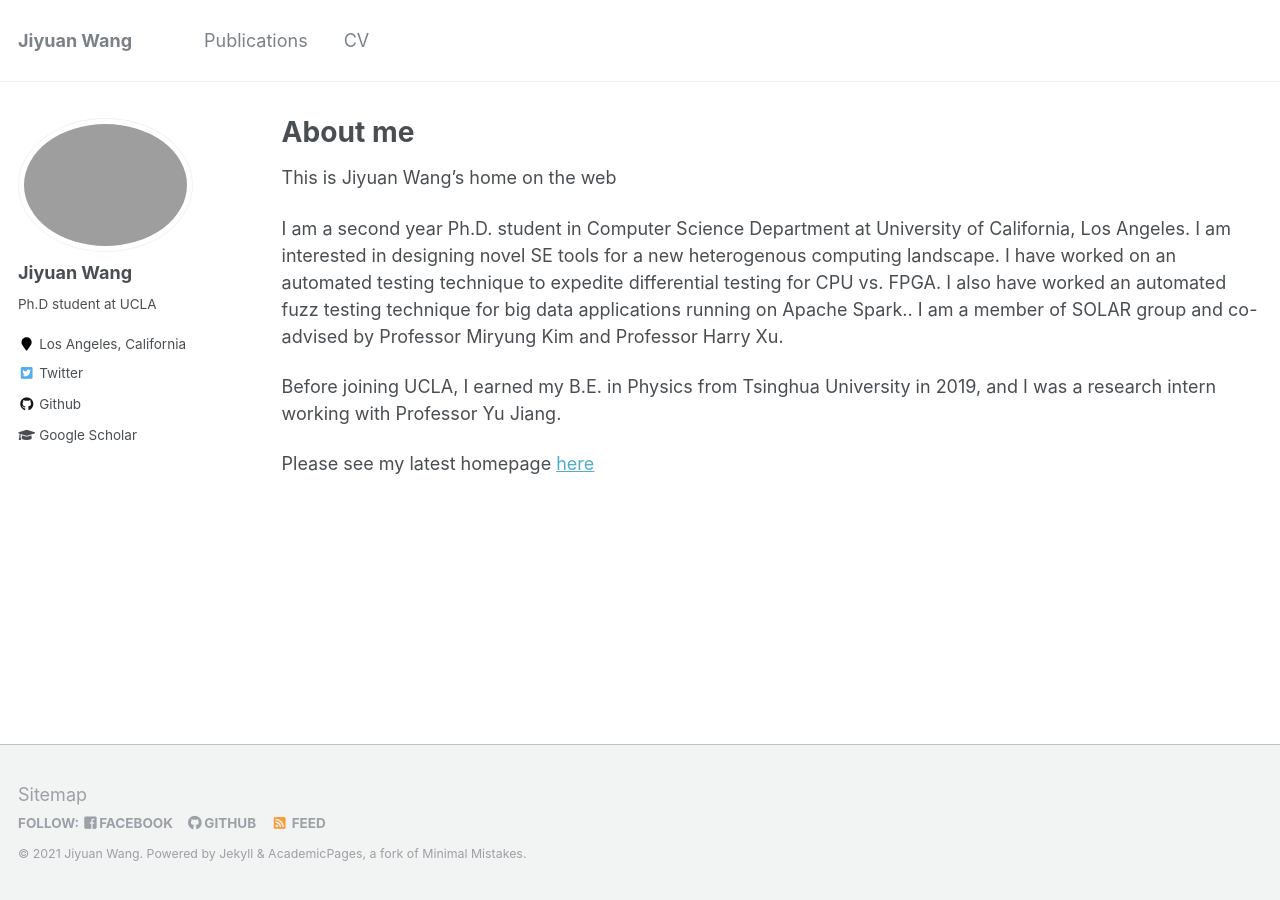
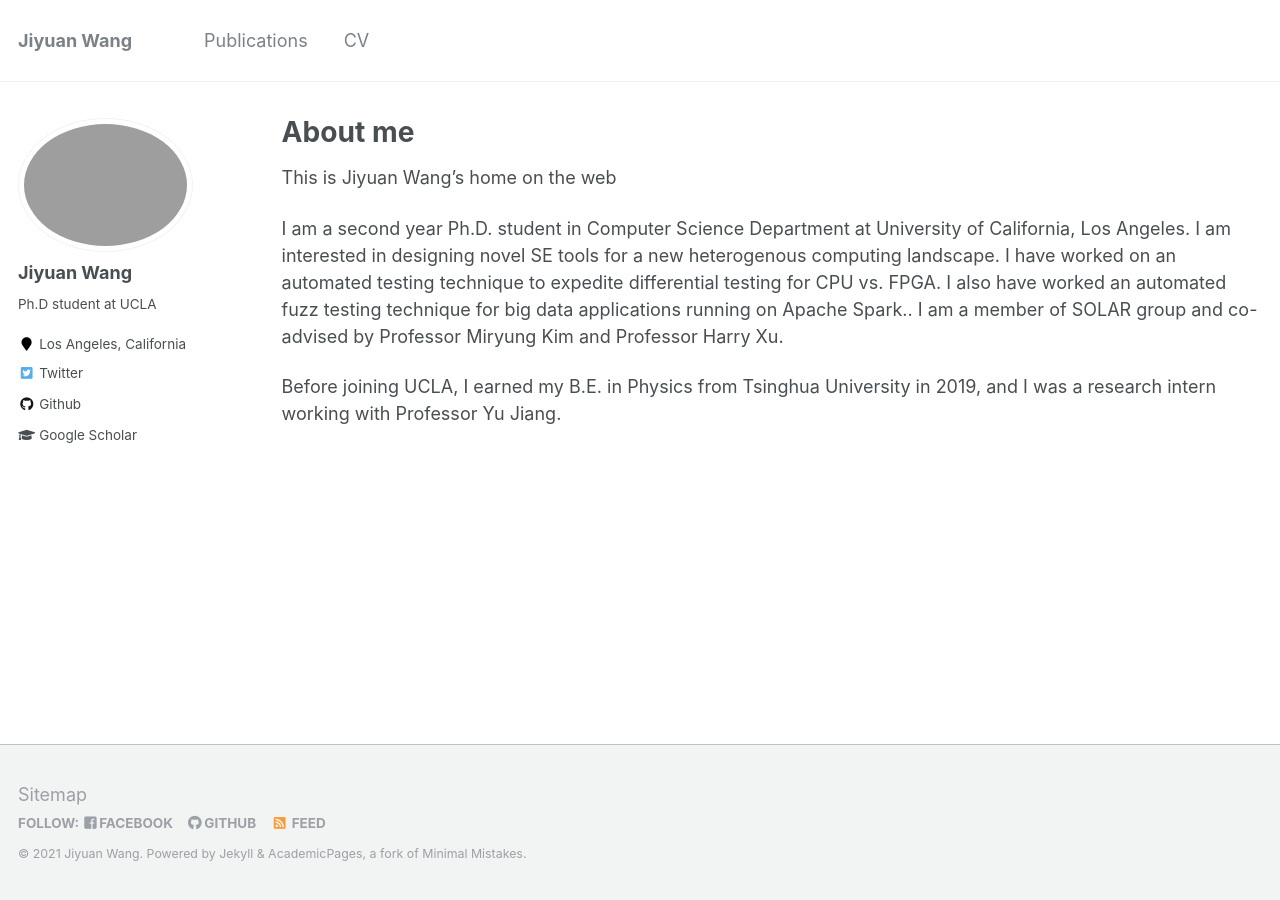
Before and after one commit to wjy99-c/wjy99-c.github.io, a Jekyll site: the page built from _pages/about.md, in a window 1280 px wide. Built offline with Jekyll 4.4.1, drawn with Linux system fonts in a browser that asks for light colours.

Commit message:
Update about.md

```diff
--- a/_pages/about.md
+++ b/_pages/about.md
@@ -14,5 +14,3 @@ This is Jiyuan Wang's home on the web
 I am a second year Ph.D. student in Computer Science Department at University of California, Los Angeles. I am interested in designing novel SE tools for a new heterogenous computing landscape. I have worked on an automated testing technique to expedite differential testing for CPU vs. FPGA. I also have worked an automated fuzz testing technique for big data applications running on Apache Spark.. I am a member of SOLAR group and co-advised by Professor Miryung Kim and Professor Harry Xu.
 
 Before joining UCLA, I earned my B.E. in Physics from Tsinghua University in 2019, and I was a research intern working with Professor Yu Jiang.
-
-Please see my latest homepage [here](http://web.cs.ucla.edu/~wangjiyuan/)
```
